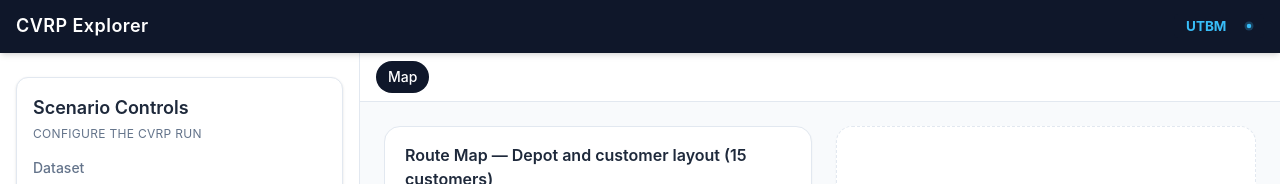
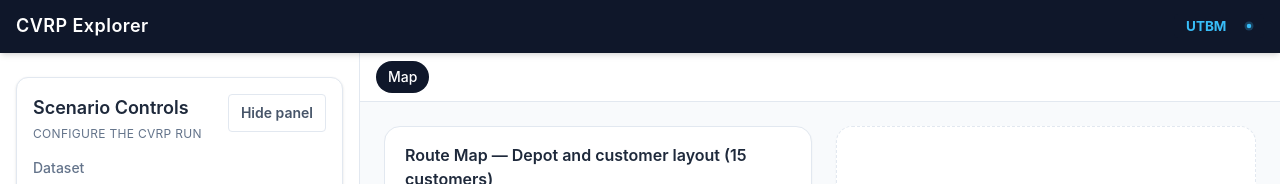
Before and after one commit to jasonboulos/CVRP, an Angular app in the folder UI/: page / in a window 1280 px wide. Shown: the top 184 px of the page. Built offline with nearby package versions, Linux system fonts and the light colour scheme.

Commit message:
Add toggle control for left panel

```diff
--- a/UI/src/app/features/dashboard/dashboard.component.html
+++ b/UI/src/app/features/dashboard/dashboard.component.html
@@ -1,7 +1,7 @@
 <div class="flex h-full min-h-screen flex-col bg-slate-100 text-slate-900">
   <header class="sticky top-0 z-40 flex items-center gap-3 border-b border-slate-900/40 bg-slate-900 px-4 py-3 text-white shadow-md">
     <button
-      *ngIf="isHandset"
+      *ngIf="isHandset || !sidebarOpen"
       type="button"
       class="inline-flex h-10 w-10 items-center justify-center rounded-lg border border-white/20 bg-white/10 text-lg"
       (click)="toggleSidebar()"
@@ -27,6 +27,7 @@
 
       <aside
         class="z-30 flex h-full w-full max-w-[360px] flex-col border-r border-slate-200 bg-white transition-transform duration-200 ease-in-out sm:static sm:translate-x-0"
+        [class.hidden]="!sidebarOpen && !isHandset"
         [class.fixed]="isHandset"
         [class.left-0]="isHandset"
         [class.top-0]="isHandset"
@@ -43,7 +44,7 @@
               [algorithms]="algorithms"
               [config]="config"
               [solving]="isSolving"
-              [showPanelToggle]="isHandset"
+              [showPanelToggle]="true"
               (run)="onRun($event)"
               (reset)="onReset()"
               (export)="onExport($event)"
--- a/UI/src/app/features/dashboard/dashboard.component.ts
+++ b/UI/src/app/features/dashboard/dashboard.component.ts
@@ -112,9 +112,7 @@ export class DashboardComponent implements OnInit, OnDestroy {
   }
 
   toggleSidebar(): void {
-    if (this.isHandset) {
-      this.sidebarOpen = !this.sidebarOpen;
-    }
+    this.sidebarOpen = !this.sidebarOpen;
   }
 
   onRun(config: SolverRunConfig): void {
```
